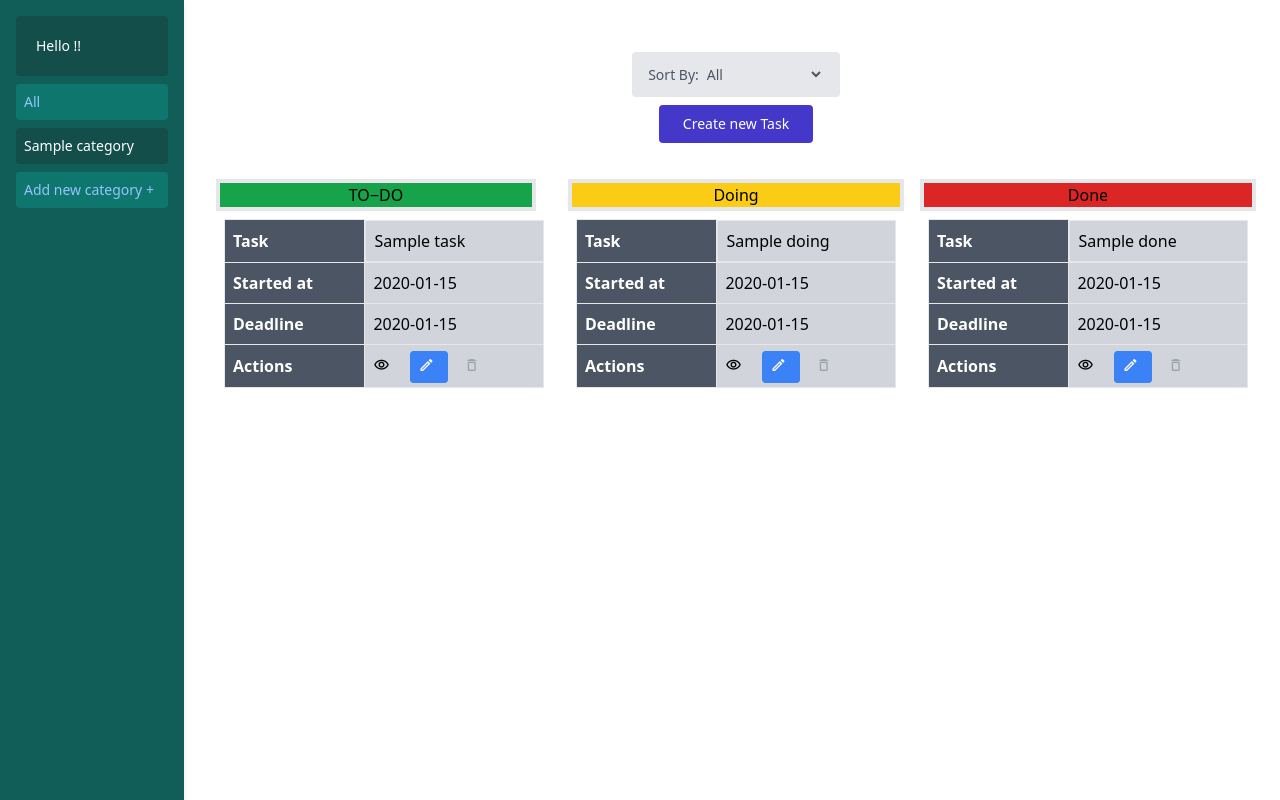
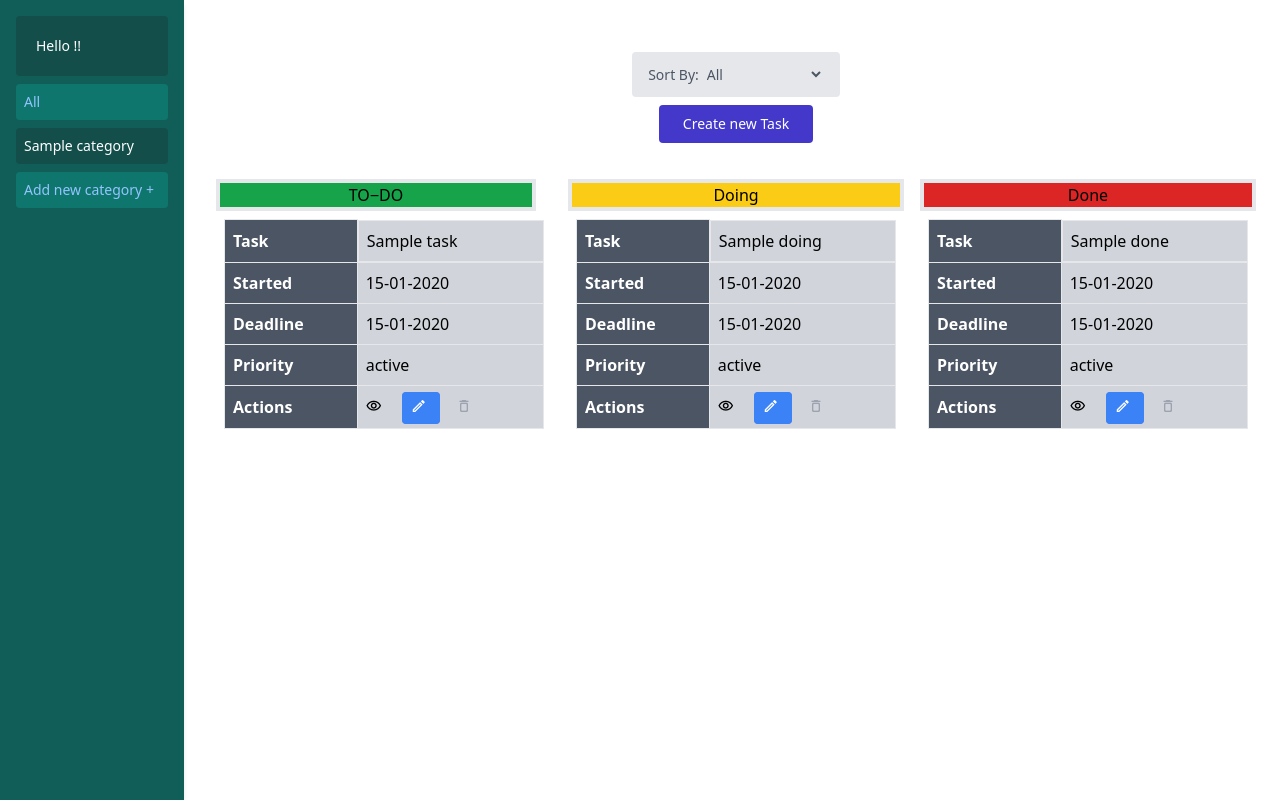
Before and after one commit to laxmiav/Organiser-Laxmi, a Symfony app: template templates/main/index.html.twig in a window 1280 px wide. Shown: the part 72-872 px from the top of the page. Run offline with Twig, Linux system fonts and the light colour scheme; the template is opened without the code that fills it: most values are stand-ins (such as "Sample title", 1, 10 or a date in 2020); some libraries are stand-ins or nearby versions.

```diff
--- a/templates/main/index.html.twig
+++ b/templates/main/index.html.twig
@@ -81,12 +81,16 @@
                     <td class="p-2 md:border md:border-grey-500 text-left block "><span class="inline-block w-1/3 md:hidden font-bold">Task</span>{{ task.name }}</td>
                     </tr>
                     <tr class="bg-gray-300 border border-grey-500 md:border-none block md:table-row">
-                    <th class="bg-gray-600 p-2 text-white font-bold md:border md:border-grey-500 text-left block md:table-cell hidden sm:block">Started at</th>
-                    <td class="p-2 md:border md:border-grey-500 text-left block md:table-cell"><span class="inline-block w-1/3 md:hidden font-bold">Started at</span>{{ task.createdAt ? task.createdAt|date('Y-m-d') : '' }}</td>
+                    <th class="bg-gray-600 p-2 text-white font-bold md:border md:border-grey-500 text-left block md:table-cell hidden sm:block">Started</th>
+                    <td class="p-2 md:border md:border-grey-500 text-left block md:table-cell"><span class="inline-block w-1/3 md:hidden font-bold">Started</span>{{ task.createdAt ? task.createdAt|date('d-m-Y') : '' }}</td>
                     </tr>
                     <tr class="bg-gray-300 border border-grey-500 md:border-none block md:table-row">
                     <th class="bg-gray-600 p-2 text-white font-bold md:border md:border-grey-500 text-left block md:table-cell hidden sm:block">Deadline</th>
-                    <td class="p-2 md:border md:border-grey-500 text-left block md:table-cell"><span class="inline-block w-1/3 md:hidden font-bold">Deadline</span>{{ task.deadline ? task.deadline|date('Y-m-d') : '' }}</td>
+                    <td class="p-2 md:border md:border-grey-500 text-left block md:table-cell"><span class="inline-block w-1/3 md:hidden font-bold">Deadline</span>{{ task.deadline ? task.deadline|date('d-m-Y') : '' }}</td>
+                    </tr>
+                     <tr class="bg-gray-300 border border-grey-500 md:border-none block md:table-row">
+                    <th class="bg-gray-600 p-2 text-white font-bold md:border md:border-grey-500 text-left block md:table-cell hidden sm:block">Priority</th>
+                    <td class="p-2 md:border md:border-grey-500 text-left block md:table-cell"><span class="inline-block w-1/3 md:hidden font-bold">Priority</span>{{ task.status ?? '' }}</td>
                     </tr>
                     <tr class="bg-gray-300 border border-grey-500 md:border-none block md:table-row">
                     <th class="bg-gray-600 p-2 text-white font-bold md:border md:border-grey-500 text-left block md:table-cell hidden sm:block">Actions</th>
@@ -109,7 +113,7 @@
                 </tr>
                 {% else %}
             <tr>
-                <td colspan="6">no records found</td>
+                <td colspan="6">No tasks found</td>
             </tr>
 
         {% endfor %}
@@ -131,12 +135,16 @@
                     <td class="p-2 md:border md:border-grey-500 text-left block "><span class="inline-block w-1/3 md:hidden font-bold">Task</span>{{ doings.name }}</td>
                     </tr>
                     <tr class="bg-gray-300 border border-grey-500 md:border-none block md:table-row">
-                    <th class="bg-gray-600 p-2 text-white font-bold md:border md:border-grey-500 text-left block md:table-cell hidden sm:block">Started at</th>
-                    <td class="p-2 md:border md:border-grey-500 text-left block md:table-cell"><span class="inline-block w-1/3 md:hidden font-bold">Started at</span>{{ doings.createdAt ? doings.createdAt|date('Y-m-d') : '' }}</td>
+                    <th class="bg-gray-600 p-2 text-white font-bold md:border md:border-grey-500 text-left block md:table-cell hidden sm:block">Started </th>
+                    <td class="p-2 md:border md:border-grey-500 text-left block md:table-cell"><span class="inline-block w-1/3 md:hidden font-bold">Started </span>{{ doings.createdAt ? doings.createdAt|date('d-m-Y') : '' }}</td>
                     </tr>
                     <tr class="bg-gray-300 border border-grey-500 md:border-none block md:table-row">
                     <th class="bg-gray-600 p-2 text-white font-bold md:border md:border-grey-500 text-left block md:table-cell hidden sm:block">Deadline</th>
-                    <td class="p-2 md:border md:border-grey-500 text-left block md:table-cell"><span class="inline-block w-1/3 md:hidden font-bold">Deadline</span>{{ doings.deadline ? doings.deadline|date('Y-m-d') : '' }}</td>
+                    <td class="p-2 md:border md:border-grey-500 text-left block md:table-cell"><span class="inline-block w-1/3 md:hidden font-bold">Deadline</span>{{ doings.deadline ? doings.deadline|date('d-m-Y') : '' }}</td>
+                    </tr>
+                    <tr class="bg-gray-300 border border-grey-500 md:border-none block md:table-row">
+                    <th class="bg-gray-600 p-2 text-white font-bold md:border md:border-grey-500 text-left block md:table-cell hidden sm:block">Priority</th>
+                    <td class="p-2 md:border md:border-grey-500 text-left block md:table-cell"><span class="inline-block w-1/3 md:hidden font-bold">Priority</span>{{ doings.status ?? '' }}</td>
                     </tr>
                     <tr class="bg-gray-300 border border-grey-500 md:border-none block md:table-row">
                     <th class="bg-gray-600 p-2 text-white font-bold md:border md:border-grey-500 text-left block md:table-cell hidden sm:block">Actions</th>
@@ -159,7 +167,7 @@
                 </tr>
                 {% else %}
             <tr>
-                <td colspan="6">no records found</td>
+                <td colspan="6">No tasks found</td>
             </tr>
 
         {% endfor %}
@@ -179,12 +187,16 @@
                     <td class="p-2 md:border md:border-grey-500 text-left block "><span class="inline-block w-1/3 md:hidden font-bold">Task</span>{{ dones.name }}</td>
                     </tr>
                     <tr class="bg-gray-300 border border-grey-500 md:border-none block md:table-row">
-                    <th class="bg-gray-600 p-2 text-white font-bold md:border md:border-grey-500 text-left block md:table-cell hidden sm:block">Started at</th>
-                    <td class="p-2 md:border md:border-grey-500 text-left block md:table-cell"><span class="inline-block w-1/3 md:hidden font-bold">Started at</span>{{ dones.createdAt ? dones.createdAt|date('Y-m-d') : '' }}</td>
+                    <th class="bg-gray-600 p-2 text-white font-bold md:border md:border-grey-500 text-left block md:table-cell hidden sm:block">Started </th>
+                    <td class="p-2 md:border md:border-grey-500 text-left block md:table-cell"><span class="inline-block w-1/3 md:hidden font-bold">Started </span>{{ dones.createdAt ? dones.createdAt|date('d-m-Y') : '' }}</td>
                     </tr>
                     <tr class="bg-gray-300 border border-grey-500 md:border-none block md:table-row">
                     <th class="bg-gray-600 p-2 text-white font-bold md:border md:border-grey-500 text-left block md:table-cell hidden sm:block">Deadline</th>
-                    <td class="p-2 md:border md:border-grey-500 text-left block md:table-cell"><span class="inline-block w-1/3 md:hidden font-bold">Deadline</span>{{ dones.deadline ? dones.deadline|date('Y-m-d') : '' }}</td>
+                    <td class="p-2 md:border md:border-grey-500 text-left block md:table-cell"><span class="inline-block w-1/3 md:hidden font-bold">Deadline</span>{{ dones.deadline ? dones.deadline|date('d-m-Y') : '' }}</td>
+                    </tr>
+                    <tr class="bg-gray-300 border border-grey-500 md:border-none block md:table-row">
+                    <th class="bg-gray-600 p-2 text-white font-bold md:border md:border-grey-500 text-left block md:table-cell hidden sm:block">Priority</th>
+                    <td class="p-2 md:border md:border-grey-500 text-left block md:table-cell"><span class="inline-block w-1/3 md:hidden font-bold">Priority</span>{{ dones.status ?? '' }}</td>
                     </tr>
                     <tr class="bg-gray-300 border border-grey-500 md:border-none block md:table-row">
                     <th class="bg-gray-600 p-2 text-white font-bold md:border md:border-grey-500 text-left block md:table-cell hidden sm:block">Actions</th>
@@ -207,7 +219,7 @@
                 </tr>
                 {% else %}
             <tr>
-                <td colspan="6">no records found</td>
+                <td colspan="6">No tasks found</td>
             </tr>
 
         {% endfor %}
```
Also changed, not shown: src/Controller/MainController.php (+24 -1 lines), src/Repository/TaskRepository.php (+28 -0 lines), templates/main/category.html.twig (+22 -7 lines).
